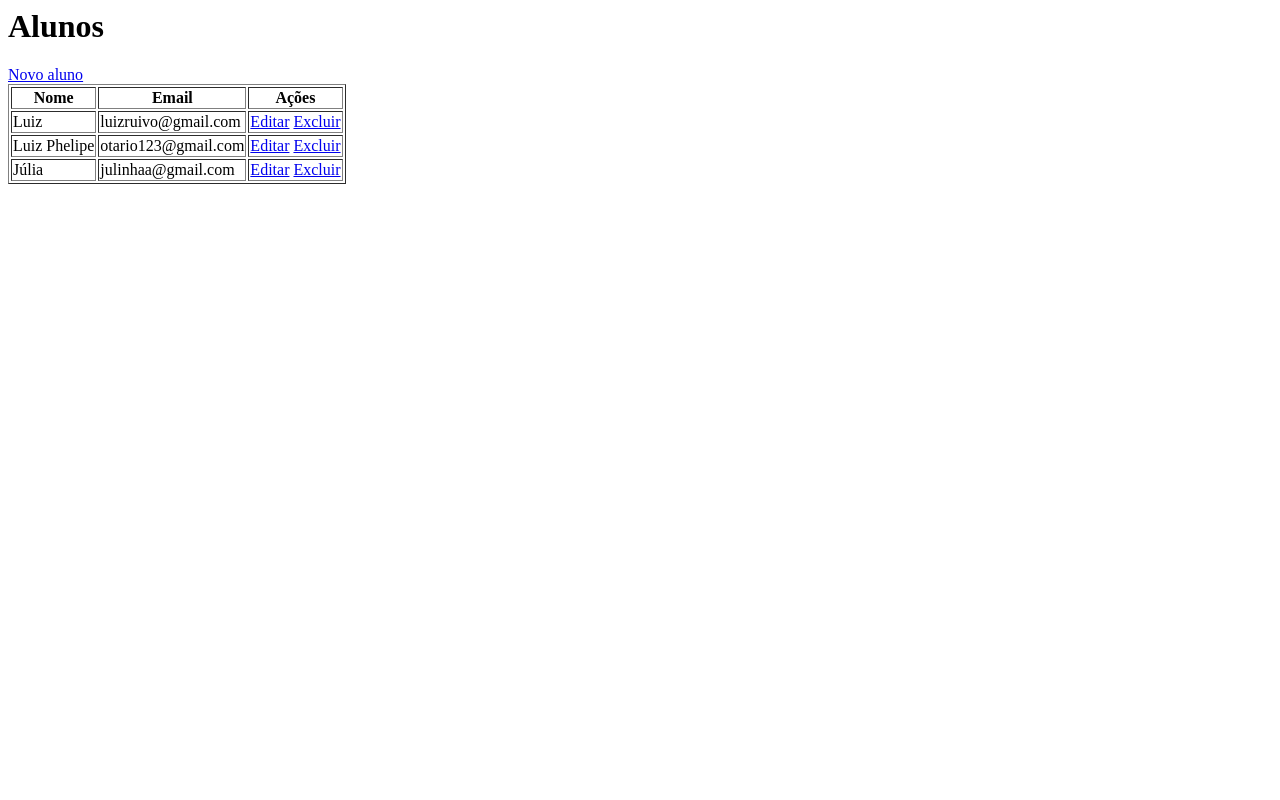
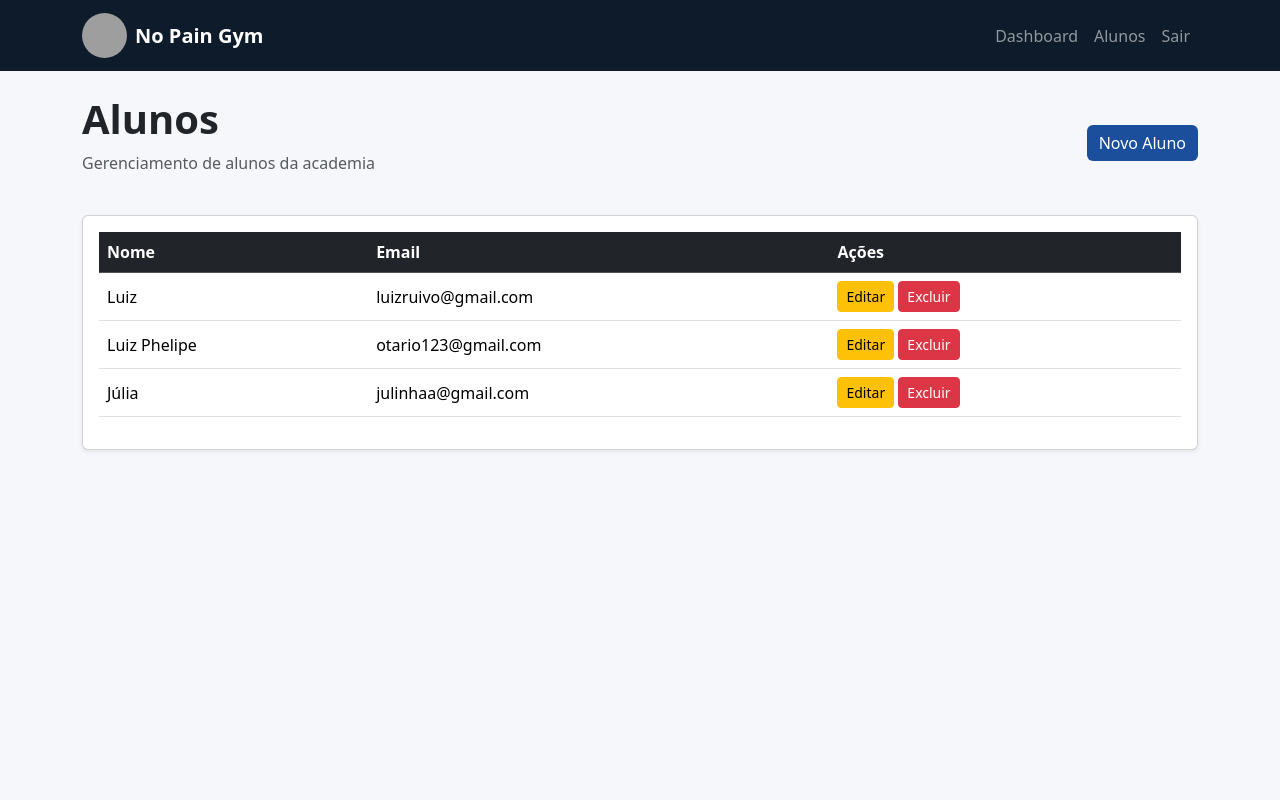
Before and after one commit to eijuliamorais/gym-management-system, a Django app: page /alunos/ in a window 1280 px wide. Run offline with Django 5.2, Linux system fonts and the light colour scheme; a user stored in the database is signed in; data comes from the database, SQL or seed files in the repository; grey boxes are pictures that could not be loaded.

Commit message:
feat: base bootstrap

```diff
--- a/app/templates/alunos/listar.html
+++ b/app/templates/alunos/listar.html
@@ -1,23 +1,86 @@
-<h1>Alunos</h1>
+{% extends 'base.html' %}
 
-<a href="{% url 'criar_aluno' %}">Novo aluno</a>
+{% block content %}
 
-<table border="1">
+<div class="d-flex justify-content-between align-items-center mb-4">
+
+    <div>
+        <h1 class="fw-bold">Alunos</h1>
+        <p class="text-muted">Gerenciamento de alunos da academia</p>
+    </div>
+
+    <a href="{% url 'criar_aluno' %}" class="btn btn-primary">
+        Novo Aluno
+    </a>
+
+</div>
+
+<div class="card shadow-sm">
+
+    <div class="card-body">
+
+        <table class="table table-hover align-middle">
+
+            <thead class="table-dark">
+
                 <tr>
                     <th>Nome</th>
                     <th>Email</th>
                     <th>Ações</th>
                 </tr>
 
+            </thead>
+
+            <tbody>
+
                 {% for aluno in alunos %}
+
                 <tr>
-        <td>{{ aluno.nome }}</td>
-        <td>{{ aluno.email }}</td>
+
                     <td>
-            <a href="{% url 'editar_aluno' aluno.id %}">Editar</a>
-            <a href="{% url 'excluir_aluno' aluno.id %}">Excluir</a>
+                        {{ aluno.nome }}
+                    </td>
+
+                    <td>
+                        {{ aluno.email }}
+                    </td>
+
+                    <td>
+
+                        <a href="{% url 'editar_aluno' aluno.id %}"
+                           class="btn btn-warning btn-sm">
+
+                            Editar
+
+                        </a>
+
+                        <a href="{% url 'excluir_aluno' aluno.id %}"
+                           class="btn btn-danger btn-sm">
+
+                            Excluir
+
+                        </a>
+
+                    </td>
+
+                </tr>
+
+                {% empty %}
+
+                <tr>
+                    <td colspan="3" class="text-center text-muted">
+                        Nenhum aluno cadastrado.
                     </td>
                 </tr>
 
                 {% endfor %}
+
+            </tbody>
+
         </table>
+
+    </div>
+
+</div>
+
+{% endblock %}
--- /dev/null
+++ b/app/templates/base.html
@@ -0,0 +1,82 @@
+<!DOCTYPE html>
+<html lang="pt-br">
+<head>
+    <meta charset="UTF-8">
+    <meta name="viewport" content="width=device-width, initial-scale=1">
+
+    <title>No Pain Gym</title>
+
+    <link href="https://cdn.jsdelivr.net/npm/bootstrap@5.3.7/dist/css/bootstrap.min.css" rel="stylesheet">
+
+    <style>
+        body{
+            background-color:#f5f7fa;
+        }
+
+        .navbar-custom{
+            background-color:#0d1b2a;
+        }
+
+        .logo{
+            width:45px;
+            height:45px;
+            object-fit:cover;
+            border-radius:50%;
+        }
+
+        .card-custom{
+            border:none;
+            box-shadow:0 2px 10px rgba(0,0,0,0.1);
+        }
+
+        .btn-primary{
+            background-color:#1b4f9c;
+            border:none;
+        }
+
+        .btn-primary:hover{
+            background-color:#163f7a;
+        }
+    </style>
+
+</head>
+
+<body>
+
+<nav class="navbar navbar-expand-lg navbar-dark navbar-custom">
+
+    <div class="container">
+
+        <a class="navbar-brand d-flex align-items-center" href="/">
+
+            <img src="/static/img/logo.png" class="logo me-2">
+
+            <strong>No Pain Gym</strong>
+
+        </a>
+
+        <div class="navbar-nav ms-auto">
+
+            <a class="nav-link" href="/">Dashboard</a>
+
+            <a class="nav-link" href="/alunos/">Alunos</a>
+
+            <a class="nav-link" href="{% url 'logout' %}">
+                Sair
+            </a>
+
+        </div>
+
+    </div>
+
+</nav>
+
+<div class="container mt-4">
+
+    {% block content %}
+    {% endblock %}
+
+</div>
+
+</body>
+</html>
```
Also changed, not shown: app/templates/home.html (+13 -31 lines), app/templates/login.html (+49 -9 lines). Lines whose indentation alone changed are shown as unchanged.
